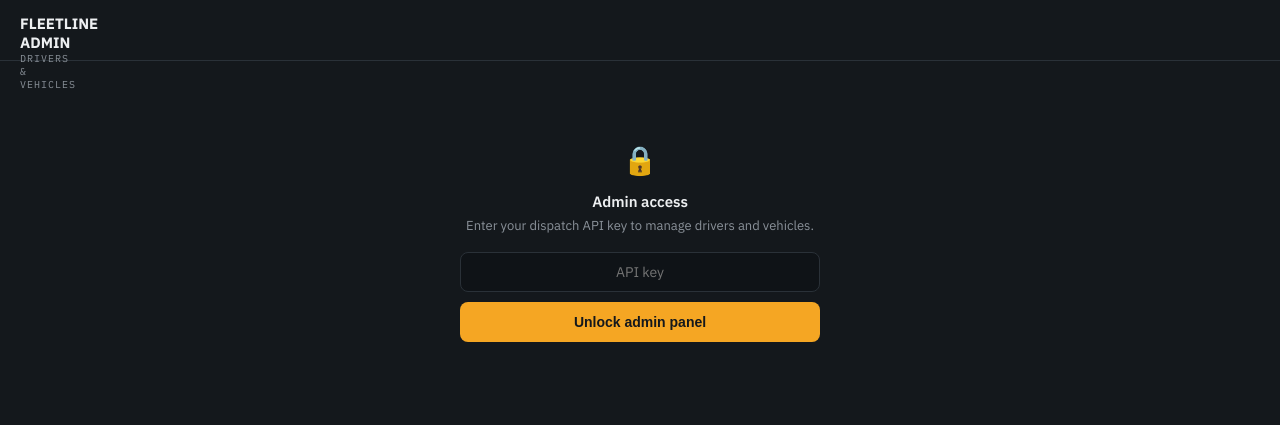
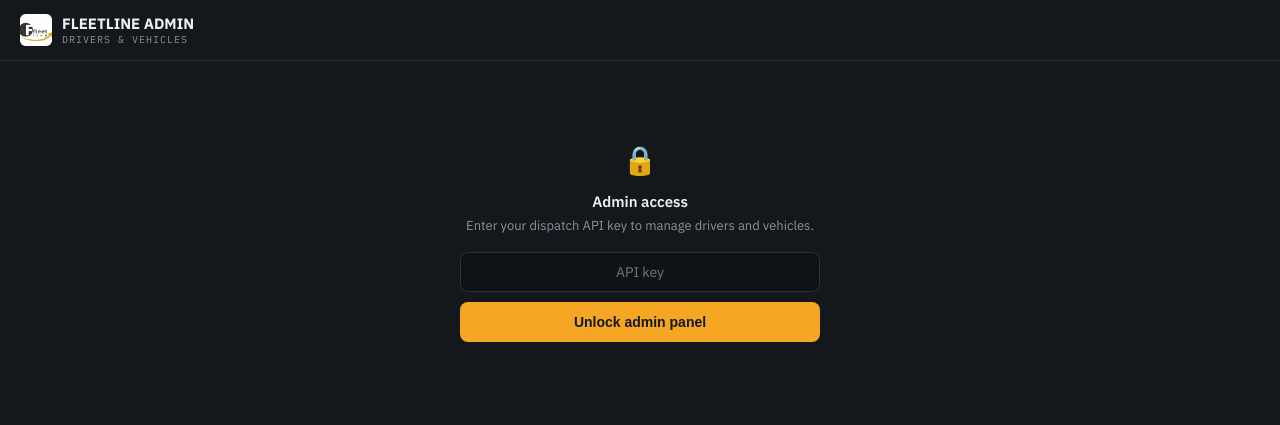
Before and after one commit to kemebi/fleetline-admin-ui, a plain HTML site: page index.html in a window 1280 px wide. Drawn offline with Linux system fonts and the light colour scheme.

Commit message:
Update index.html

```diff
--- a/index.html
+++ b/index.html
@@ -169,7 +169,9 @@
 <body>
 
 <header>
-  <div <img src="logo.png" alt="Fleetline" style="width:32px; height:32px; border-radius:6px; object-fit:cover;">
+  <div class="logo">
+    <img src="logo.png" alt="Fleetline" style="width:32px; height:32px; border-radius:6px; object-fit:cover;">
+  </div>
   <div>
     <div class="brand-title">FLEETLINE ADMIN</div>
     <div class="brand-sub mono">DRIVERS & VEHICLES</div>
```
